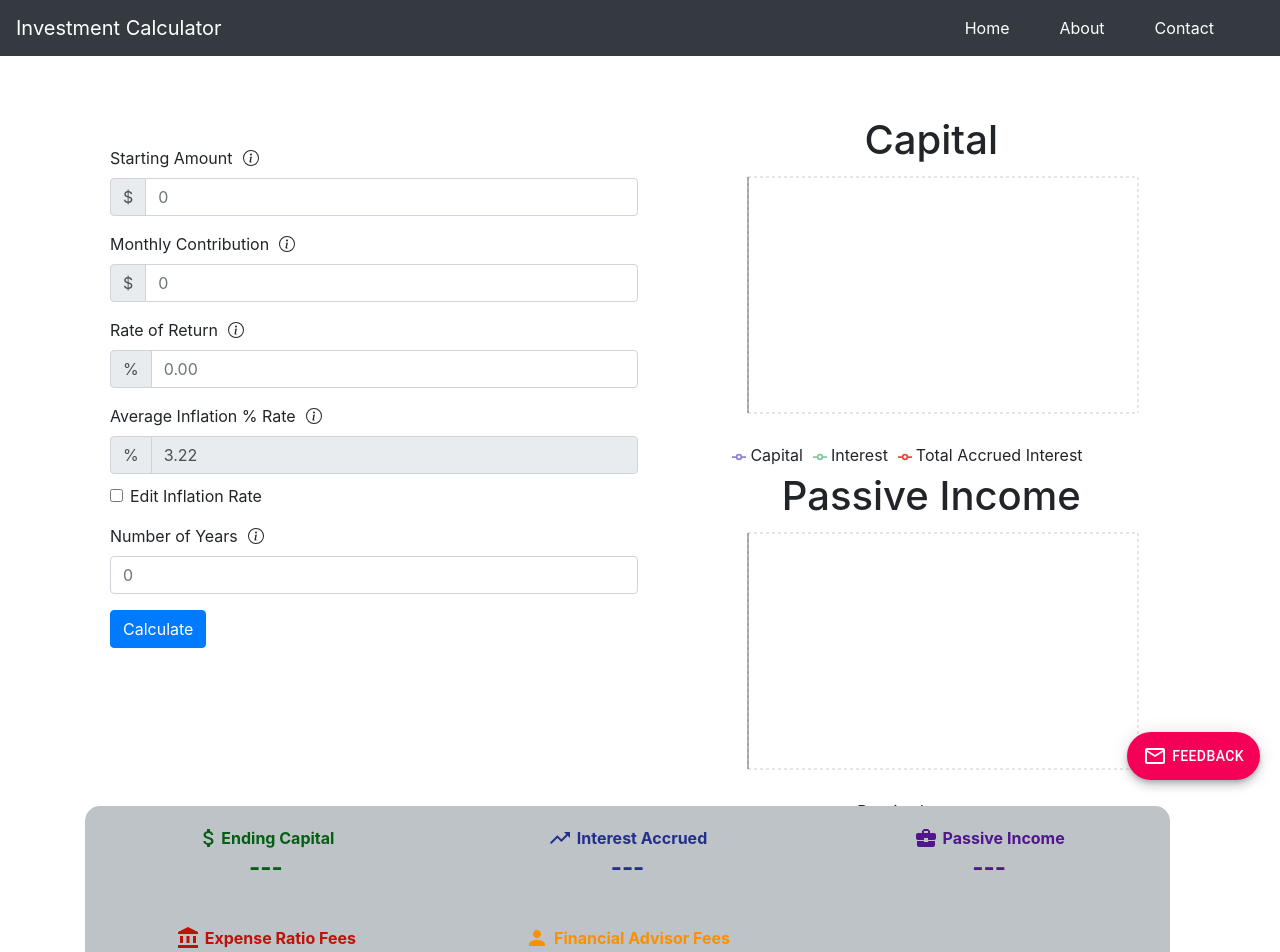
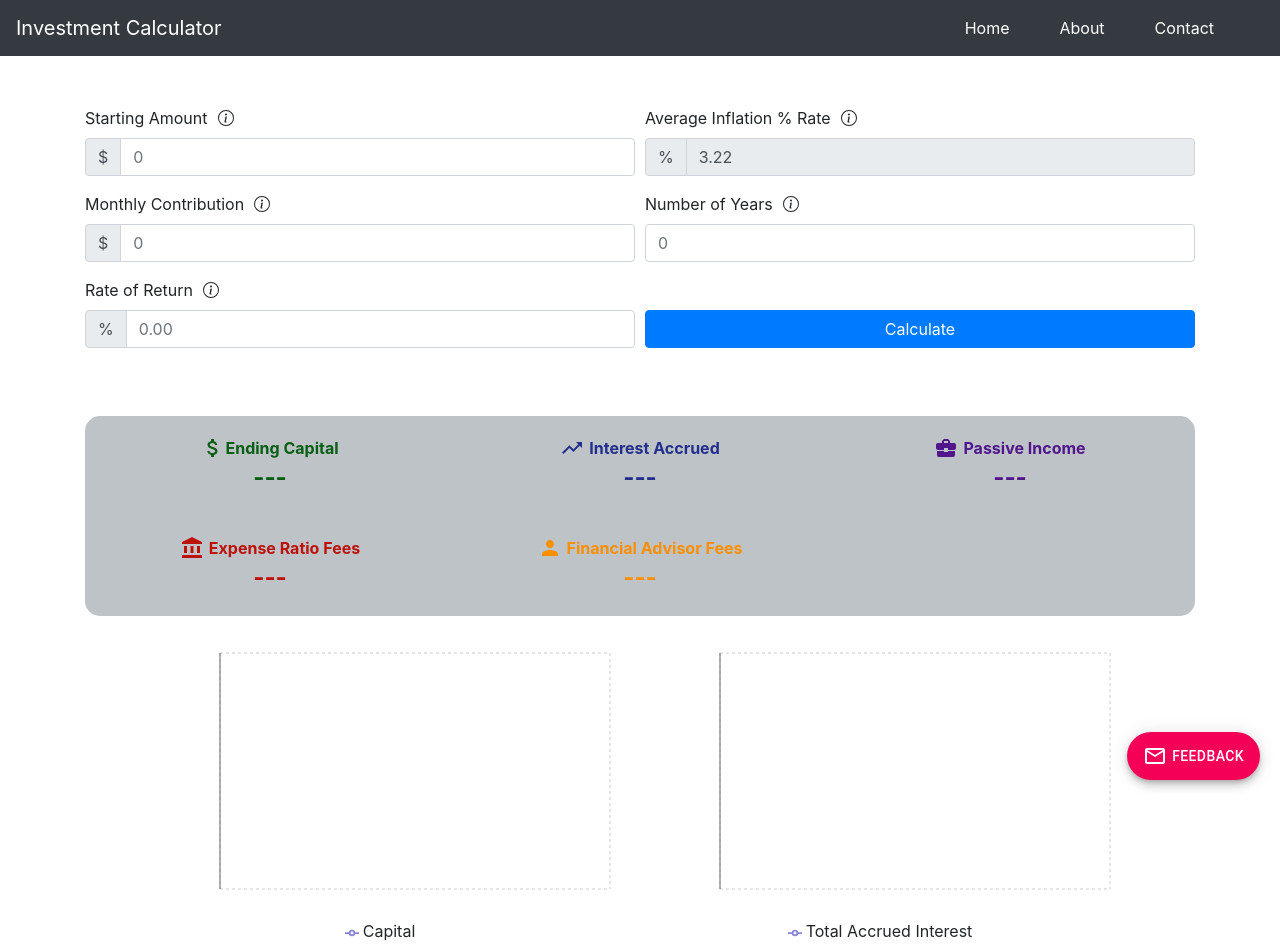
Before and after one commit to scottgibson21/investment-calculator, a React (Create React App) app: page / in a window 1280 px wide. Shown: the top 952 px of the page. Built offline with nearby package versions, Linux system fonts and the light colour scheme.

Commit message:
feat: re org calculation dashboard

```diff
--- /dev/null
+++ b/src/components/CalculationChart.js
@@ -0,0 +1,45 @@
+import React from "react";
+import {
+  LineChart,
+  Line,
+  CartesianGrid,
+  XAxis,
+  YAxis,
+  Tooltip,
+  Legend,
+} from "recharts";
+import { chartData } from "../utils/helpers";
+
+function CalculationChart(props) {
+  console.log("the props", props);
+  let { resultSet, chartKey } = props;
+  console.log("the chartKey is: ", chartKey);
+  return (
+    <LineChart
+      width={500}
+      height={300}
+      data={resultSet}
+      margin={{
+        top: 5,
+        right: 30,
+        left: 20,
+        bottom: 5,
+      }}
+    >
+      <CartesianGrid strokeDasharray="3 3" />
+      <XAxis dataKey={chartData[chartKey].xAxis} />
+      <YAxis />
+      <Tooltip />
+      <Legend />
+      <Line
+        type="monotone"
+        dataKey={chartKey}
+        name={chartData[chartKey].displayName}
+        stroke={chartData[chartKey].color}
+        activeDot={{ r: 8 }}
+      />
+    </LineChart>
+  );
+}
+
+export default CalculationChart;
--- a/src/components/CalculationInput.js
+++ b/src/components/CalculationInput.js
@@ -6,6 +6,7 @@ import OverlayTrigger from "react-bootstrap/OverlayTrigger";
 import ToolTip from "react-bootstrap/ToolTip";
 import { calculateResultSet } from "../utils/helpers";
 import InputGroup from "react-bootstrap/InputGroup";
+import Col from "react-bootstrap/Col";
 import { connect } from "react-redux";
 import { addResultSet } from "../actions/resultSet";
 
@@ -132,6 +133,8 @@ function CalculationInput(props) {
 
   return (
     <Form style={{ marginTop: 40 }} onSubmit={handleSubmit}>
+      <Form.Row>
+        <Col>
           <Form.Group controlId="formStrartingAmount">
             <Form.Label>Starting Amount</Form.Label>
             <OverlayTrigger
@@ -192,6 +195,8 @@ function CalculationInput(props) {
               />
             </InputGroup>
           </Form.Group>
+        </Col>
+        <Col style={styles.calculateColumn}>
           <Form.Group controlId="fromInflationRate">
             <Form.Label>Average Inflation % Rate</Form.Label>
             <OverlayTrigger
@@ -211,12 +216,12 @@ function CalculationInput(props) {
                 onChange={handleInflationRateChange}
               />
             </InputGroup>
-        <Form.Check
+            {/* <Form.Check
               type="checkbox"
               label="Edit Inflation Rate"
               style={{ marginTop: 10 }}
               onChange={() => setEditInflationDisabled(!editInflationDisabled)}
-        />
+            /> */}
           </Form.Group>
           <Form.Group controlId="forNumberOfYears">
             <Form.Label>Number of Years</Form.Label>
@@ -233,16 +238,24 @@ function CalculationInput(props) {
               onChange={handleNumberOfYearsChange}
             />
           </Form.Group>
-      <Button type="submit" disabled={false}>
+          <Button type="submit" disabled={false} style={styles.calculateButton}>
             Calculate
           </Button>
-      {/* <div>{`the current starting amount: ${startingAmount} type: ${typeof startingAmount}`}</div>
-      <div>{`the current monthly contribution: ${monthlyContribution} type: ${typeof monthlyContribution}`}</div>
-      <div>{`the current rate of return: ${rateOfReturn} type: ${typeof rateOfReturn}`}</div>
-      <div>{`the current average inflation rate: ${inflationRate} type: ${typeof inflationRate}`}</div>
-      <div>{`the current number of years: ${numberOfYears} type: ${typeof numberOfYears}`}</div> */}
+        </Col>
+      </Form.Row>
     </Form>
   );
 }
 
+const styles = {
+  calculateButton: {
+    alignSelf: "right",
+    marginTop: "32px",
+  },
+  calculateColumn: {
+    display: "flex",
+    flexDirection: "column",
+  },
+};
+
 export default connect()(CalculationInput);
--- a/src/components/CalculationResult.js
+++ b/src/components/CalculationResult.js
@@ -9,103 +9,34 @@ import {
   Legend,
 } from "recharts";
 import { connect } from "react-redux";
+import Row from "react-bootstrap/Row";
+import CalculationChart from "./CalculationChart";
 
 function CalculationResult(props) {
-  const data = mockDataBuiilder(30);
-  console.log(
-    "props result set in calculation result component",
-    props.resultSet
-  );
   const { resultSet } = props;
 
   return (
-    <div style={{ marginTop: 10 }}>
-      <h1 style={{ textAlign: "center" }}>Capital</h1>
-      <LineChart
-        width={500}
-        height={300}
-        data={resultSet}
-        margin={{
-          top: 5,
-          right: 30,
-          left: 20,
-          bottom: 5,
-        }}
-      >
-        <CartesianGrid strokeDasharray="3 3" />
-        <XAxis dataKey="name" />
-        <YAxis />
-        <Tooltip />
-        <Legend />
-        <Line
-          type="monotone"
-          dataKey="capital"
-          name="Capital"
-          stroke="#8884d8"
-          activeDot={{ r: 8 }}
+    <React.Fragment>
+      <Row style={styles.mainContainer}>
+        <CalculationChart chartKey="capital" resultSet={resultSet} />
+        <CalculationChart
+          chartKey="totalAccruedInterest"
+          resultSet={resultSet}
         />
-        <Line
-          type="monotone"
-          dataKey="interest"
-          name="Interest"
-          stroke="#82ca9d"
-        />
-        <Line
-          type="monotone"
-          dataKey="totalAccruedInterest"
-          name="Total Accrued Interest"
-          stroke="#f54242"
-        />
-      </LineChart>
-      <h1 style={{ textAlign: "center" }}>Passive Income</h1>
-      <LineChart
-        width={500}
-        height={300}
-        data={resultSet}
-        margin={{
-          top: 5,
-          right: 30,
-          left: 20,
-          bottom: 5,
-        }}
-      >
-        <CartesianGrid strokeDasharray="3 3" />
-        <XAxis dataKey="name" />
-        <YAxis />
-        <Tooltip />
-        <Legend />
-        <Line
-          type="monotone"
-          dataKey="passiveIncome"
-          name="Passive Income"
-          stroke="#8884d8"
-          activeDot={{ r: 8 }}
-        />
-      </LineChart>
-    </div>
+      </Row>
+      <Row style={styles.mainContainer}>
+        <CalculationChart chartKey="passiveIncome" resultSet={resultSet} />
+      </Row>
+    </React.Fragment>
   );
 }
 
-const mockDataBuiilder = (dataPoints) => {
-  const data = [];
-  let capital = 10000;
-  let interest = 0;
-
-  for (let i = 0; i < dataPoints; i++) {
-    const dataPointInterest = capital * 0.1;
-    capital += dataPointInterest;
-    interest += dataPointInterest;
-
-    data.push({
-      name: i,
-      capital: capital,
-      interest: interest,
-      passiveIncome: capital * 0.07,
-      total: capital,
-    });
-  }
-
-  return data;
+const styles = {
+  mainContainer: {
+    display: "flex",
+    flexDirection: "row",
+    justifyContent: "center",
+  },
 };
 
 function mapStateToProps({ results }) {
--- a/src/components/Dashboard.js
+++ b/src/components/Dashboard.js
@@ -10,19 +10,17 @@ export default function Dashboard() {
   return (
     <div style={{ height: 2000 }}>
       <Container>
-        <Row style={{ height: 700, marginTop: 50 }}>
-          <Col style={{ paddingLeft: "40px" }}>
+        <Row style={{ height: 350, marginTop: 10 }}>
+          <Col>
             <CalculationInput />
-          </Col>
-          <Col>
-            <CalculationResult />
           </Col>
         </Row>
         <Row>
-          <Col style={{ paddingRight: "40px" }}>
+          <Col>
             <CalculationResultJumbotron />
           </Col>
         </Row>
+        <CalculationResult />
       </Container>
     </div>
   );
--- a/src/utils/helpers.js
+++ b/src/utils/helpers.js
@@ -43,3 +43,21 @@ export function formatNumberWithCommas(input) {
   }
   return input.toString().replace(/\B(?=(\d{3})+(?!\d))/g, ",");
 }
+
+export const chartData = {
+  capital: {
+    xAxis: "name",
+    displayName: "Capital",
+    color: "#8884d8",
+  },
+  totalAccruedInterest: {
+    xAxis: "name",
+    displayName: "Total Accrued Interest",
+    color: "#8884d8",
+  },
+  passiveIncome: {
+    xAxis: "name",
+    displayName: "Passive Income",
+    color: "#8884d8",
+  },
+};
```
Lines whose indentation alone changed are shown as unchanged.
